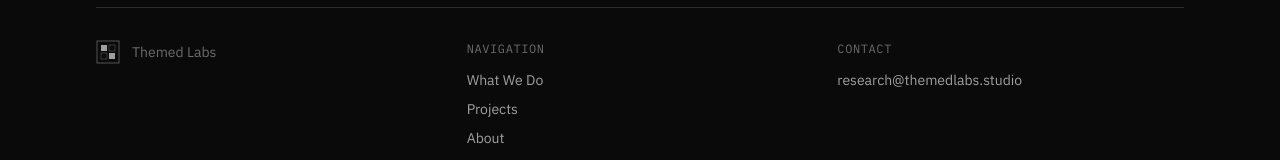
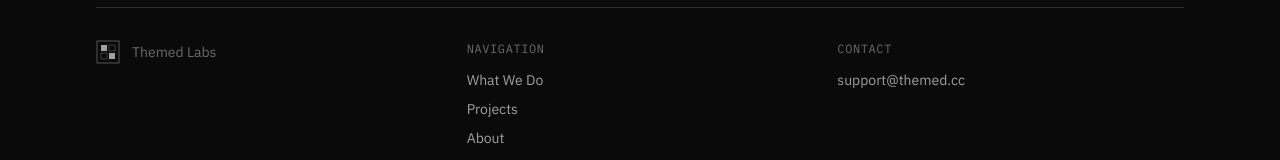
Before and after one commit to starit/themed-www, a Next.js app: page / in a window 1280 px wide. Shown: the part 3014-3174 px from the top of the page. Built offline with nearby package versions, Linux system fonts and the light colour scheme; no server answers.

Commit message:
change domain to themed.cc

```diff
--- a/src/app/layout.tsx
+++ b/src/app/layout.tsx
@@ -18,7 +18,7 @@ const plexSans = IBM_Plex_Sans({
 })
 
 const description =
-  'Research studio at the intersection of content structure and system design. We connect content creators with mechanism designers—where themes become mechanisms.'
+  'A studio at the intersection of content structure and system design. We connect content creators with mechanism designers—where themes become mechanisms.'
 
 export const metadata: Metadata = {
   metadataBase: new URL(siteUrl),
--- a/src/app/page.tsx
+++ b/src/app/page.tsx
@@ -254,7 +254,7 @@ export default function Home() {
               <div className="col-span-4 md:col-span-4 lg:col-span-4">
                 <p className="label mb-3">Contact</p>
                 <p className="text-small text-text-secondary">
-                  research@themedlabs.studio
+                  support@themed.cc
                 </p>
               </div>
             </div>
```
Also changed, not shown: 1 other file (tests, documents, lock files or other folders).
